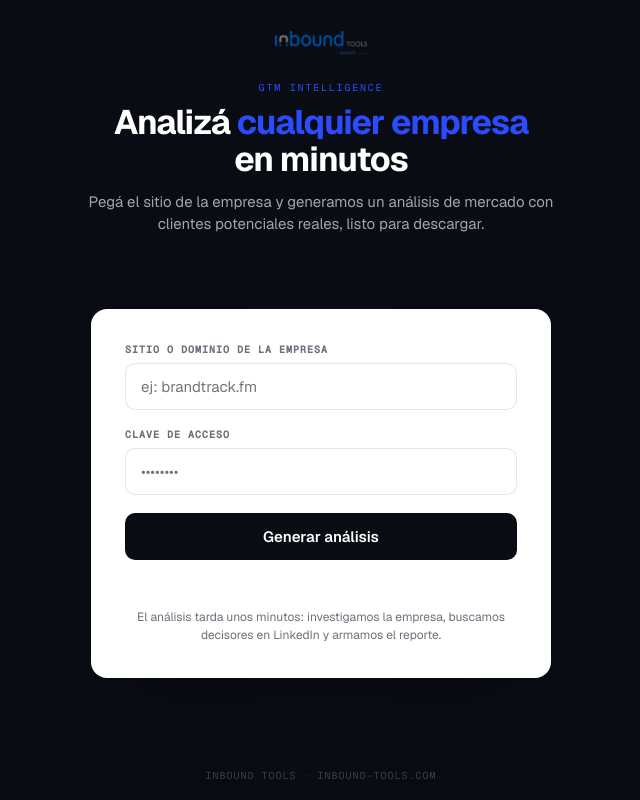
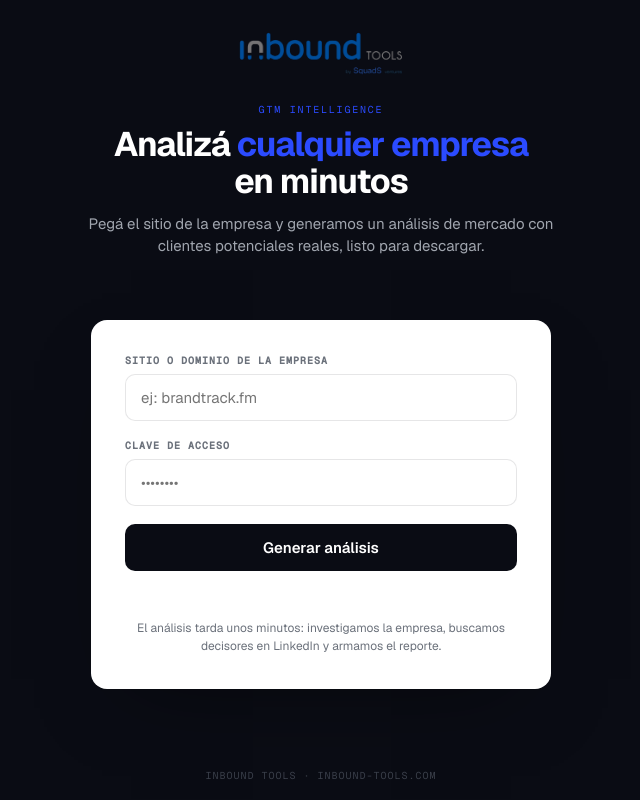
Before and after one commit to aquilesbenitez90/APImensajeria, a website: page index.html in a window 1280 px wide. Shown: the whole page, without its empty margins (319-959 px from the left). Drawn offline with nearby package versions, Linux system fonts and the light colour scheme.

Commit message:
Update index.html

```diff
--- a/index.html
+++ b/index.html
@@ -15,7 +15,7 @@
   *{box-sizing:border-box; margin:0; padding:0}
   body{font-family:var(--font); background:var(--bg); color:var(--ink); min-height:100vh; display:flex; flex-direction:column}
   .hero{background:var(--bg); color:#fff; padding:28px 24px 0; text-align:center}
-  .hero img{height:30px; opacity:.95}
+  .hero img{height:52px; opacity:.95}
   .tag{font-family:var(--mono); font-size:10px; letter-spacing:.18em; text-transform:uppercase; color:var(--accent); margin-top:18px}
   h1{font-size:34px; font-weight:700; letter-spacing:-.03em; margin-top:10px; line-height:1.1}
   h1 span{color:var(--accent)}
```
